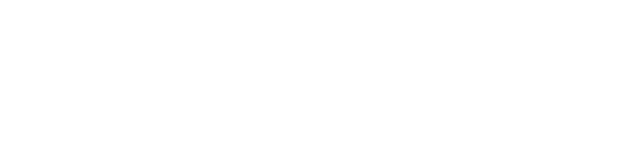
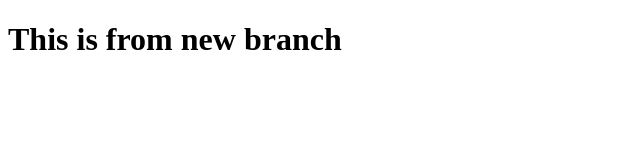
Before and after one commit to dearnasaruddin/test, a plain HTML site: page index.html in a window 1280 px wide. Shown: the whole page, without its empty margins (0-640 px from the left). Drawn offline with Linux system fonts and the light colour scheme.

Commit message:
second commit from new branch

```diff
--- a/index.html
+++ b/index.html
@@ -6,6 +6,6 @@
     <title>Class 25 | Git & Github</title>
 </head>
 <body>
-
+    <h1>This is from new branch</h1>
 </body>
 </html>
```
